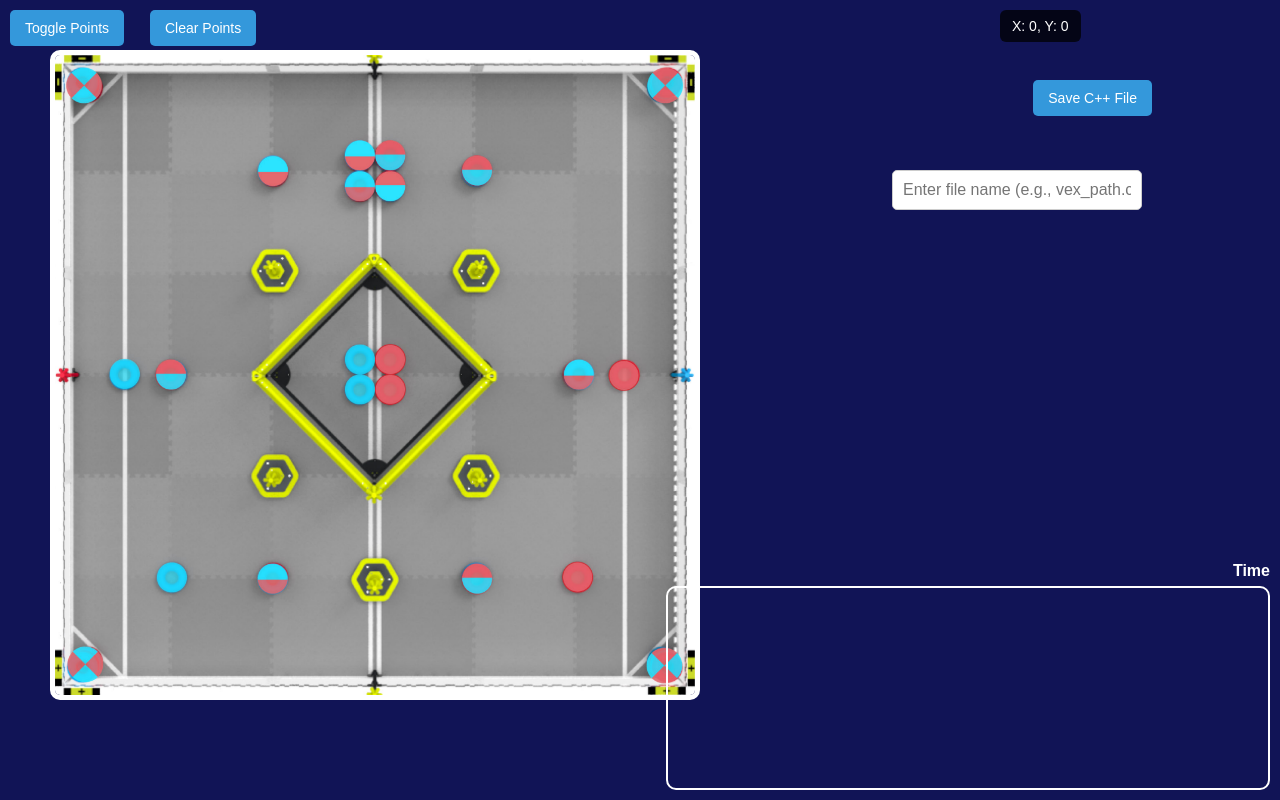
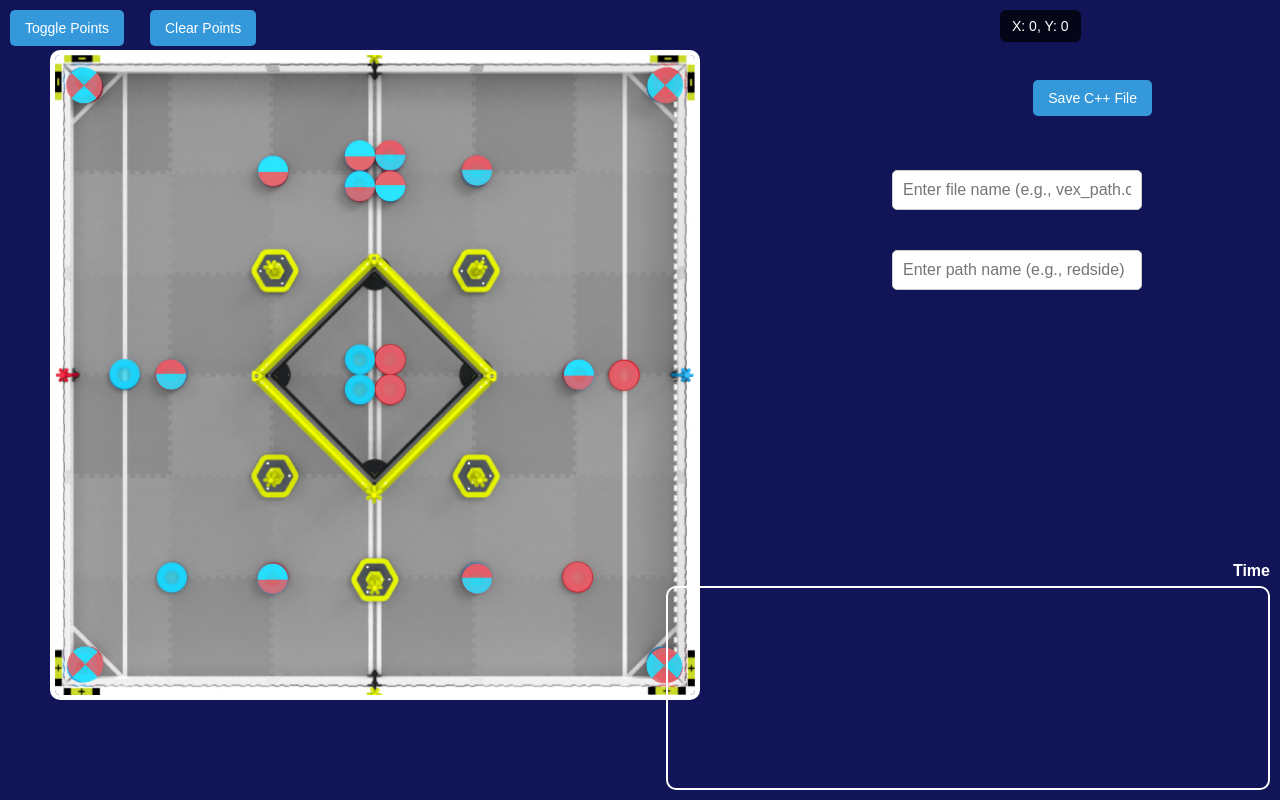
Before and after one commit to ragerbyt/vexpathgen, a website built with Vite: page index.html in a window 1280 px wide. Built offline with nearby package versions, Linux system fonts and the light colour scheme.

Commit message:
pro webdevver

```diff
--- a/index.html
+++ b/index.html
@@ -11,7 +11,10 @@
   <div id="mouse-coordinates">X: 0, Y: 0</div>
   <button id="togglePoints">Toggle Points</button>
   <button id="clear">Clear Points</button>
+
   <input type="text" id="fileNameInput" placeholder="Enter file name (e.g., vex_path.cpp)" />
+  <input type="text" id="pathNameInput" placeholder="Enter path name (e.g., redside)" />
+
   <button id="saveCpp">Save C++ File</button>
 
 
--- a/src/css/styles.css
+++ b/src/css/styles.css
@@ -104,6 +104,19 @@ button:active {
   box-sizing: border-box;
 }
 
+#pathNameInput {
+  position: absolute;
+  right: 10%;
+  top: 30%;
+  padding: 10px;
+  font-size: 16px;
+  margin: 10px;
+  border: 1px solid #ccc;
+  border-radius: 5px;
+  width: 250px;
+  box-sizing: border-box;
+}
+
 /* Draggable Points */
 .point {
   width: 8px;
--- a/src/index.ts
+++ b/src/index.ts
@@ -10,7 +10,7 @@ import { waypoints } from "./curve";
 document.addEventListener("DOMContentLoaded", () => {
     const saveCppButton = document.getElementById("saveCpp");
     const fileNameInput = document.getElementById("fileNameInput") as HTMLInputElement;
-
+    const pathNameInput = document.getElementById("pathNameInput") as HTMLInputElement;
     // Example waypoints (finalWaypoint objects)
 
 
@@ -27,8 +27,13 @@ document.addEventListener("DOMContentLoaded", () => {
                     fileName += ".cpp";
                 }
 
+                let routeName = pathNameInput.value.trim();
+
                 // Start building the C++ vector definition
-                let cppContent = `std::vector<Data> path = {\n`;
+                let cppContent = `#include "paths.h"\n\n
+                std::vector<Data>`
+                cppContent += routeName
+                cppContent +=`= {\n`;
 
                 // Add waypoints as structs to the vector
                 cppContent += waypoints
```
